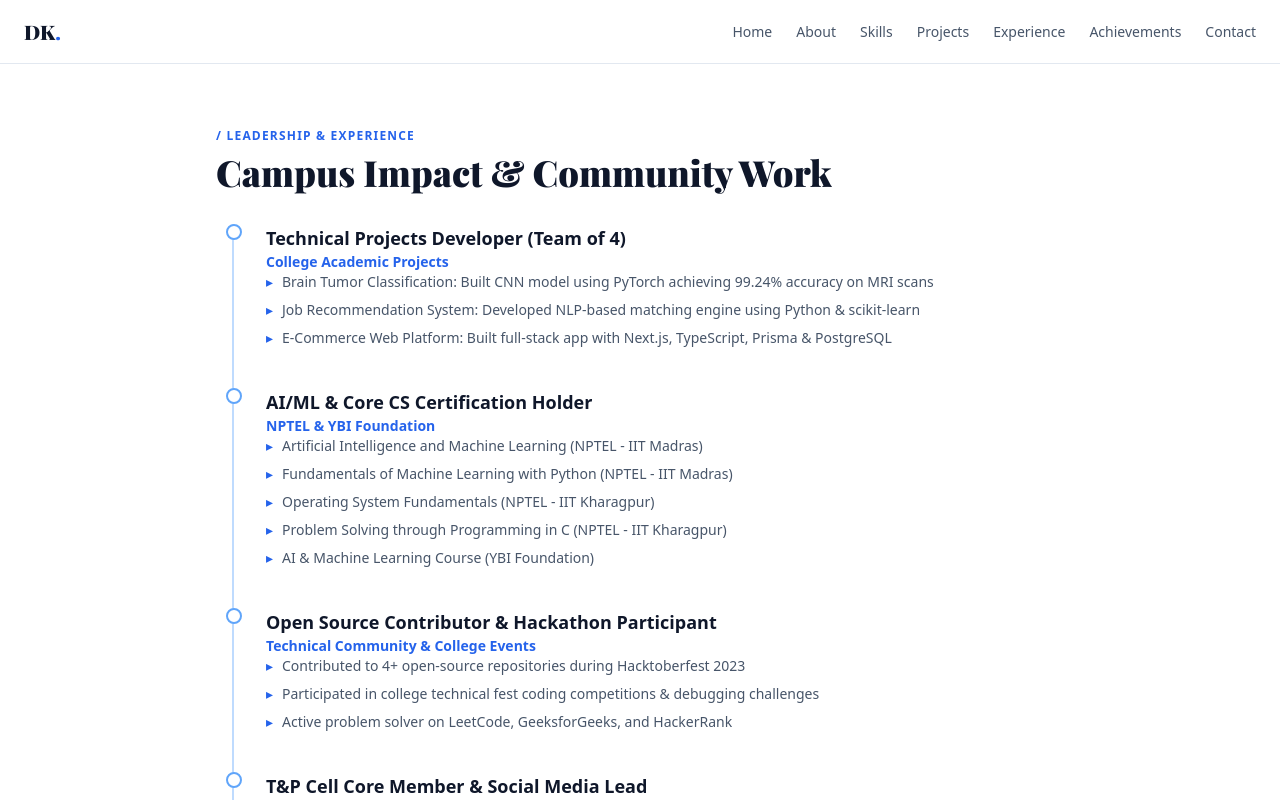
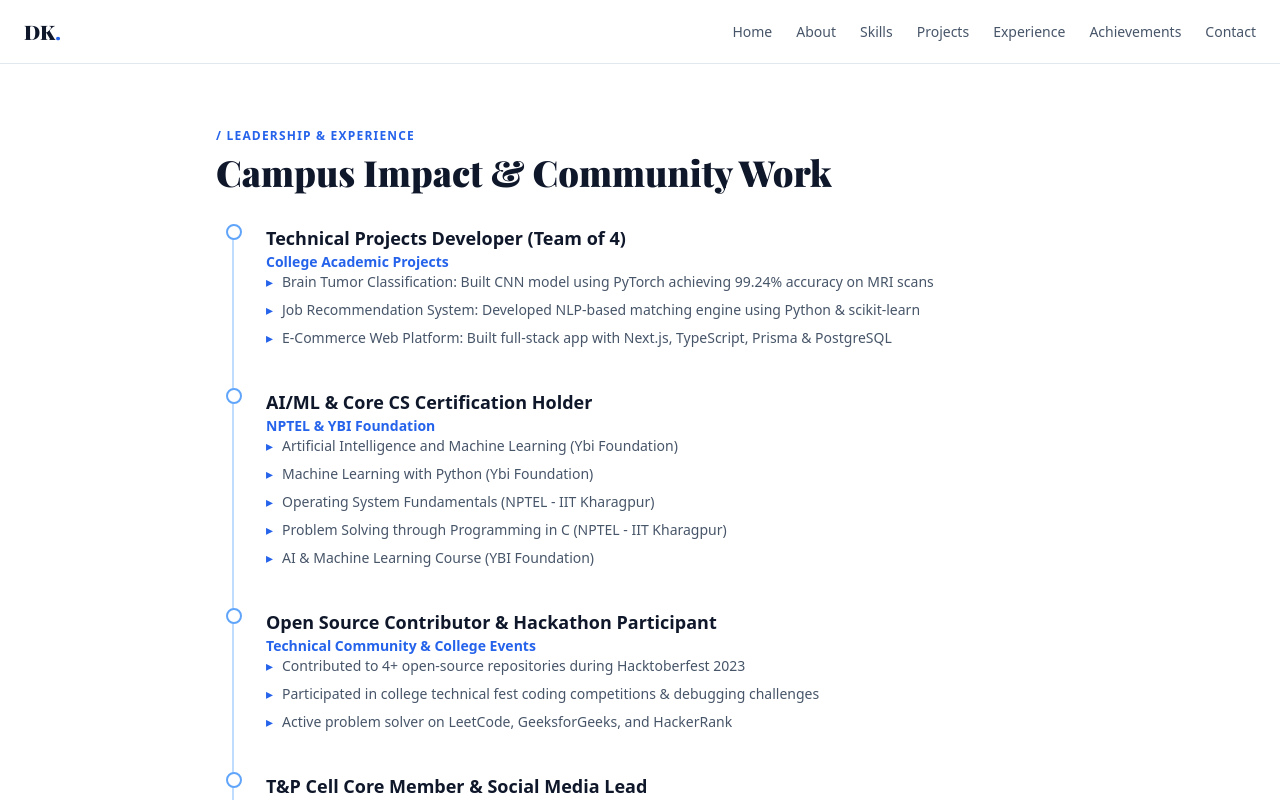
Before and after one commit to dharamveerkz/dharamveer-cse-portfolio, a Next.js app: page /experience in a window 1280 px wide. Shown: the top 800 px of the page. Built offline with nearby package versions, Linux system fonts and the light colour scheme; a web font is replaced by a local one.

Commit message:
Update page.tsx

```diff
--- a/app/experience/page.tsx
+++ b/app/experience/page.tsx
@@ -12,8 +12,8 @@ const roles = [
     role: "AI/ML & Core CS Certification Holder",
     org: "NPTEL & YBI Foundation",
     bullets: [
-      "Artificial Intelligence and Machine Learning (NPTEL - IIT Madras)",
-      "Fundamentals of Machine Learning with Python (NPTEL - IIT Madras)",
+      "Artificial Intelligence and Machine Learning (Ybi Foundation)",
+      "Machine Learning with Python (Ybi Foundation)",
       "Operating System Fundamentals (NPTEL - IIT Kharagpur)",
       "Problem Solving through Programming in C (NPTEL - IIT Kharagpur)",
       "AI & Machine Learning Course (YBI Foundation)"
```
